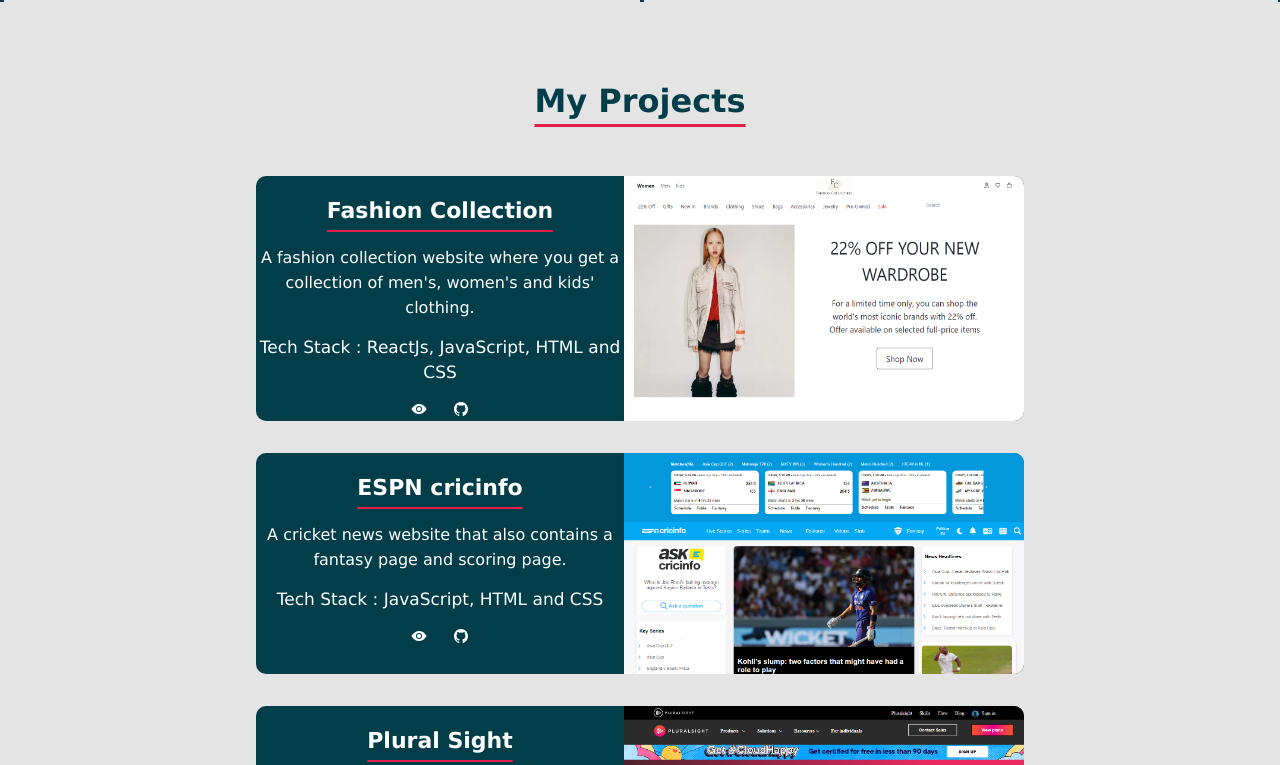
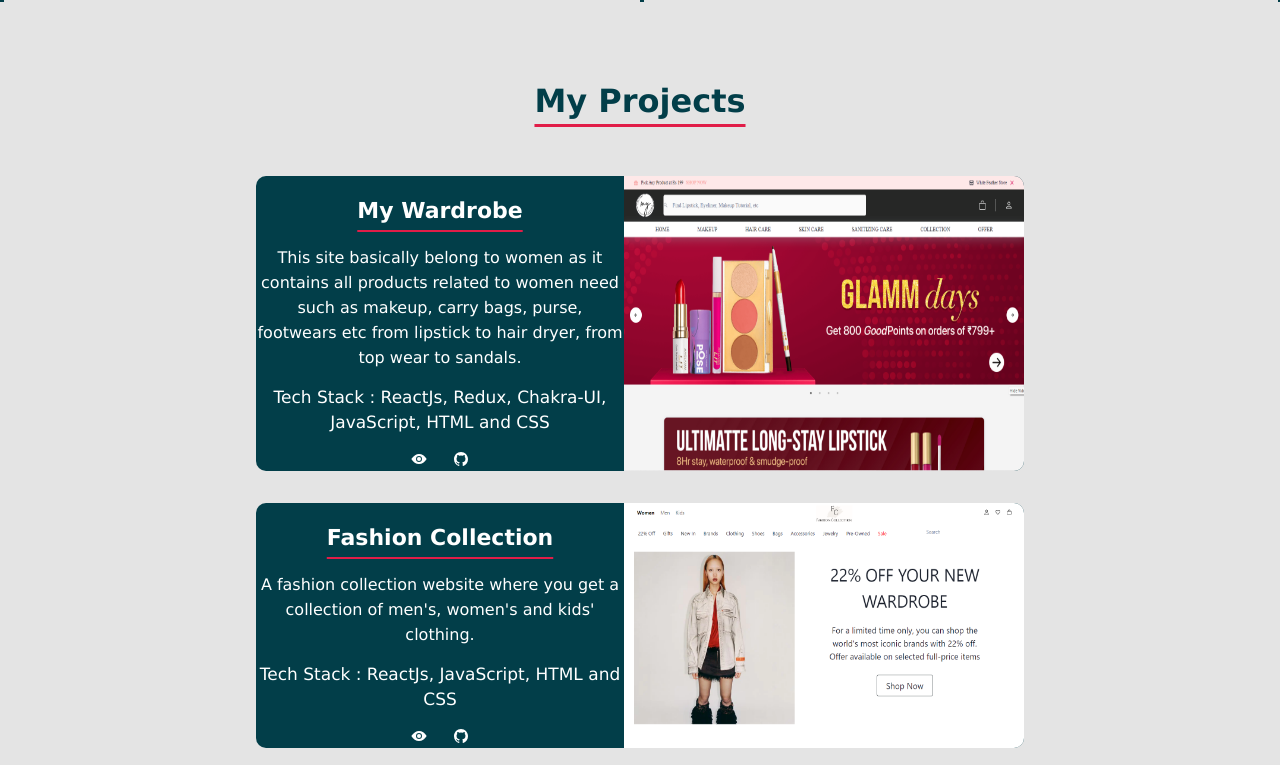
Before and after one commit to vrishabh081/vrishabh081.github.io, a React (Create React App) app: page / in a window 1280 px wide. Shown: the part 1429-2194 px from the top of the page. Built offline with nearby package versions, Linux system fonts and the light colour scheme.

Commit message:
added project

```diff
--- a/src/Components/Projects.jsx
+++ b/src/Components/Projects.jsx
@@ -3,6 +3,7 @@
 import { useEffect } from "react";
 import Fashion from "../Images/Fashion.png";
 import Espn from "../Images/Espn.png";
+import mywardrobe from "../Images/mywardrobe.png";
 import PluralSight from "../Images/PluralSight.png";
 
 export function Projects()
@@ -16,6 +17,21 @@
         <>
             <div id="projects">
                 <h1>My Projects</h1>
+                <div id="projects-items" data-aos="fade-up">
+                    <div>
+                        <h3 className="head-name">My Wardrobe</h3>
+                        <p>This site basically belong to women as it contains all products related to women need such as makeup, carry bags, purse, footwears etc from lipstick to hair dryer, from top wear to sandals.</p>
+                        <p style={{marginTop:"15px", fontSize:"17px"}}> <span className="tech-stack">Tech Stack</span> : ReactJs, Redux, Chakra-UI, JavaScript, HTML and CSS</p>
+                        <div id="icons">
+                            <a href="https://clever-nougat-a72f71.netlify.app/"><ion-icon name="eye"></ion-icon></a>
+                            <a href="https://github.com/mohitd427/erratic-dolls-5259"><ion-icon name="logo-github"></ion-icon></a>
+                        </div>
+                    </div>
+                    <div id="image-div">
+                        <img src={mywardrobe} alt="" />
+                    </div>
+                </div>
+
                 <div id="projects-items" data-aos="fade-up">
                     <div>
                         <h3 className="head-name">Fashion Collection</h3>
```
Also changed, not shown: src/Images/mywardrobe.png (added).
